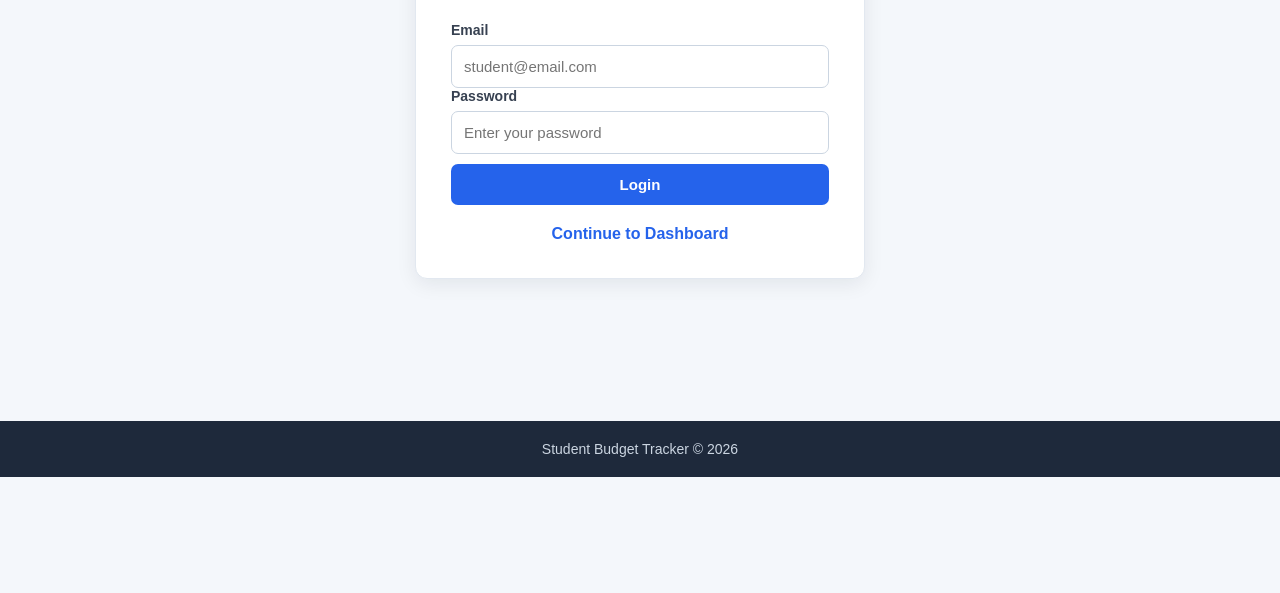
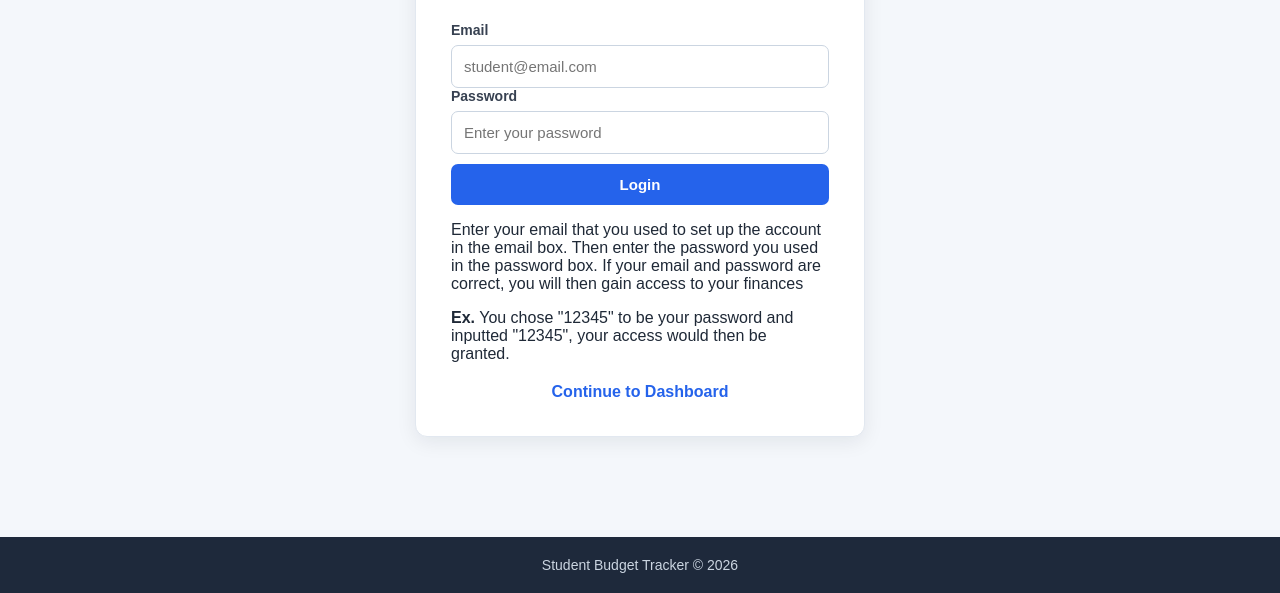
Before and after one commit to M-ower/CMPS480-Student-Budget, a website: page login.html in a window 1280 px wide. Shown: the part 323-916 px from the top of the page. Before the commit the page ends 800 px from the top, so only its background shows below. Drawn offline with Linux system fonts and the light colour scheme.

Commit message:
Update Login Page

```diff
--- a/login.html
+++ b/login.html
@@ -93,8 +93,17 @@
 
 
         <p id="loginMessage" class="message"></p>
-
-
+        <p>
+            Enter your email that you used to set up the
+            account in the email box. Then enter the password
+            you used in the password box. If your email
+            and password are correct, you will then gain
+            access to your finances
+        </p>
+        <p>
+        <strong>Ex.</strong> You chose "12345" to be your password
+        and inputted "12345", your access would then be granted.
+        </p>
         <div class="login-footer">
 
             <a href="index.html">
```
